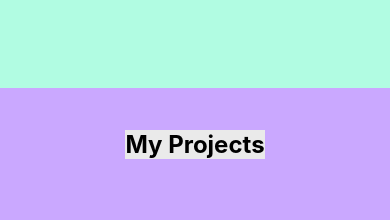
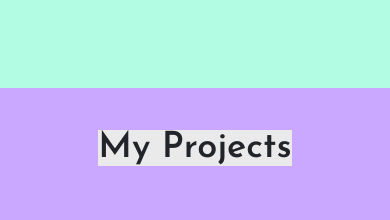
Before and after one commit to ggavr/portfolio, a React (Create React App) app: page / in a window 390 px wide. Shown: the part 1600-1820 px from the top of the page. Built offline with nearby package versions, Linux system fonts and the light colour scheme.

Commit message:
commit 3

```diff
--- a/public/index.html
+++ b/public/index.html
@@ -10,20 +10,12 @@
       content="Web site created using create-react-app"
     />
     <link rel="apple-touch-icon" href="%PUBLIC_URL%/logo192.png" />
-    <!--
-      manifest.json provides metadata used when your web app is installed on a
-      user's mobile device or desktop. See https://developers.google.com/web/fundamentals/web-app-manifest/
-    -->
+
     <link rel="manifest" href="%PUBLIC_URL%/manifest.json" />
-    <!--
-      Notice the use of %PUBLIC_URL% in the tags above.
-      It will be replaced with the URL of the `public` folder during the build.
-      Only files inside the `public` folder can be referenced from the HTML.
+    <link rel="preconnect" href="https://fonts.googleapis.com">
+    <link rel="preconnect" href="https://fonts.gstatic.com" crossorigin>
+    <link href="https://fonts.googleapis.com/css2?family=Josefin+Sans:wght@100;200;300;400;600&display=swap" rel="stylesheet">
 
-      Unlike "/favicon.ico" or "favicon.ico", "%PUBLIC_URL%/favicon.ico" will
-      work correctly both with client-side routing and a non-root public URL.
-      Learn how to configure a non-root public URL by running `npm run build`.
-    -->
     <title>React App</title>
   </head>
   <body>
--- a/src/components/Contacts/Contacts.module.css
+++ b/src/components/Contacts/Contacts.module.css
@@ -17,7 +17,13 @@
 }
 .contactsForm{
     /*border: 1px solid black;*/
+    width: 50%;
     display: flex;
     flex-direction: column;
     gap: 20px;
 }
+@media screen and (max-width: 707px){
+    .contactsForm{
+        width: 80%;
+    }
+}
--- a/src/components/Projects/Projects.js
+++ b/src/components/Projects/Projects.js
@@ -6,7 +6,11 @@ export const Projects = () => {
     return (
         <div className={style.projectsBlock}>
             <div className={`${styleContainer.container} ${style.projectsContainer}`}>
-                <h2 className={style.title}>My Projects</h2>
+
+                <div className={style.title}>
+                    <h2>My Projects</h2>
+                </div>
+
                 <div className={style.projectBlock}>
                     <Project title={'ToDo List'} description={'What is an app description? The text on an app store listing that explains what the app does and why people should download it.'}/>
                     <Project title={'Counter'} description={'description'}/>
--- a/src/components/Projects/Projects.module.css
+++ b/src/components/Projects/Projects.module.css
@@ -9,6 +9,13 @@
 .title{
     margin-top: 5vh;
     background-color: #eaeaea;
+}
+.title h2{
+    font-family: 'Josefin Sans', sans-serif;
+    font-weight: 600;
+    font-size: 2.25rem;
+    --bs-text-opacity: 1;
+    color: rgba(33,37,41,var(--bs-text-opacity))
 }
 .projectBlock{
     margin-top: 10vh;
@@ -60,8 +67,13 @@
     opacity: 0.9;
 
 }
-
 .projectButton a{
     text-decoration: none;
     font-weight: bolder;
 }
+@media screen and (max-width: 930px){
+    .projectBlock{
+        flex-direction: column;
+        align-items: center;
+    }
+}
--- a/src/components/Skills/Skills.module.css
+++ b/src/components/Skills/Skills.module.css
@@ -18,3 +18,9 @@
     flex-wrap: wrap;
     gap: 5px;
 }
+@media screen and (max-width: 707px){
+    .skills{
+        flex-direction: column;
+        align-items: center;
+    }
+}
```
